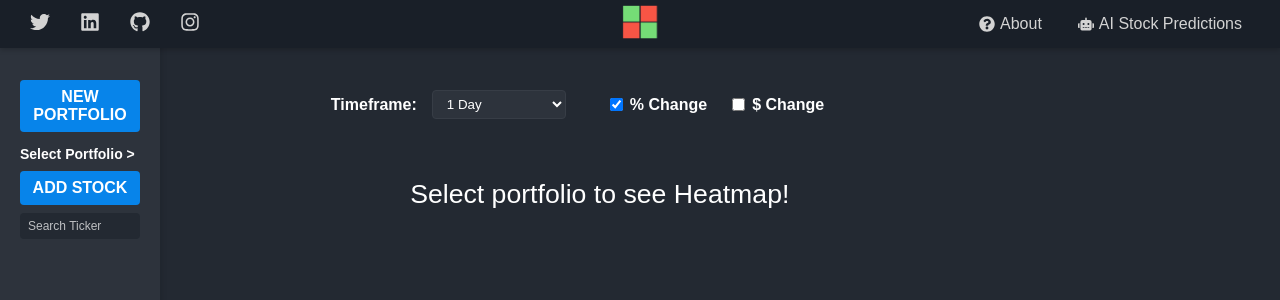
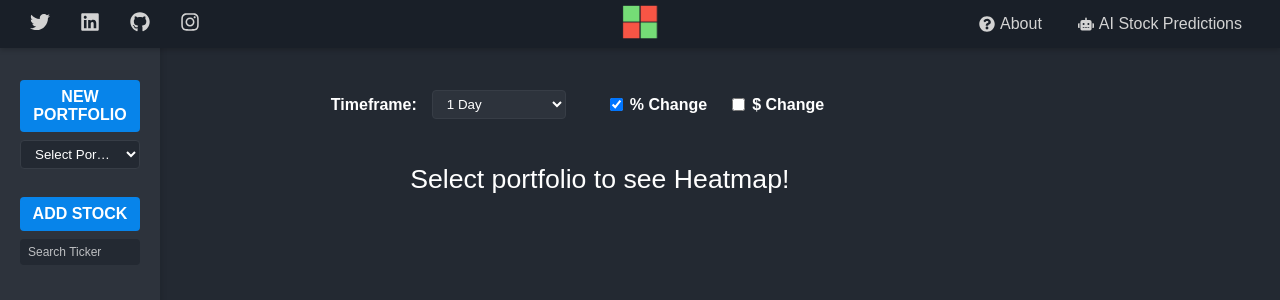
Before and after one commit to Marvel1738/PortfolioHeatmap, a React (Create React App) app in the folder frontend/: page /heatmap in a window 1280 px wide. Shown: the top 300 px of the page. Built offline with nearby package versions, Linux system fonts and the light colour scheme.

Commit message:
Style Changes

```diff
--- a/frontend/package.json
+++ b/frontend/package.json
@@ -19,6 +19,7 @@
     "react": "^19.1.0",
     "react-chartjs-2": "^5.3.0",
     "react-dom": "^19.1.0",
+    "react-icons": "^5.5.0",
     "react-router-dom": "^7.4.1",
     "react-scripts": "5.0.1",
     "web-vitals": "^2.1.4"
--- a/frontend/src/components/About.css
+++ b/frontend/src/components/About.css
@@ -2,6 +2,7 @@
 .about-container {
   max-width: 900px;
   margin: 0 auto;
+  padding: 40px 20px;
   background-color: var(--background-primary);
   color: var(--text-primary);
   min-height: calc(100vh - var(--header-height));
@@ -54,7 +55,9 @@
   line-height: 1.6;
   color: var(--text-primary);
   margin-bottom: 15px;
-  text-align: left;
+  text-align: justify;
+  letter-spacing: 1px;
+  padding: 0 20px;
 }
 
 .about-founder {
--- a/frontend/src/components/Heatmap.css
+++ b/frontend/src/components/Heatmap.css
@@ -29,25 +29,23 @@
   display: flex;
   justify-content: center; /* Center the controls */
   gap: 20px;
-  margin-bottom: 20px;
+  margin-bottom: 5px;
   width: 100%;
   max-width: 1200px;
 }
 
-.portfolio-selector,
 .timeframe-selector {
   display: flex;
   align-items: center;
   gap: 10px;
 }
 
-.portfolio-selector label,
+
 .timeframe-selector label {
   color: var(--text-primary);
   font-family: Arial, sans-serif;
 }
 
-.portfolio-selector select,
 .timeframe-selector select {
   padding: 5px 10px;
   border-radius: 4px;
--- a/frontend/src/components/Sidebar.css
+++ b/frontend/src/components/Sidebar.css
@@ -35,8 +35,8 @@
   display: flex;
   flex-direction: column; /* Stack toggle and list vertically */
   align-items: center; /* Center contents */
-  margin-bottom: 5 1px !important; /* Reduced to avoid excessive spacing */
   box-sizing: border-box;
+  margin-bottom: 20px; /* Space below the selector */
 }
 
 .portfolio-toggle {
@@ -47,11 +47,12 @@
   color: #ffffff;
   width: 100%; /* Ensure toggle spans container */
   text-align: left; /* Align text with holdings */
-  margin-bottom: -5px !important; /* Remove margin */
+  margin-bottom: -13px !important; /* Remove margin */
 }
 
 .portfolio-list {
-  width: 130px; /* Match holding-item width */
+  max-width: 140px; /* Match holding-item width */
+
   overflow-y: auto;
   border-radius: 4px;
   padding: 0px !important; /* Remove padding */
@@ -67,10 +68,12 @@
   align-items: center;
 
   border-bottom: 1px solid rgb(93, 106, 109); /* Match holdings border */
+  width: 140px; /* Match holding-item width */
 }
 
 .portfolio-item:last-child {
   border-bottom: none;
+  margin-bottom: -10px !important; /* Remove margin */
 }
 
 .portfolio-row {
@@ -81,13 +84,17 @@
 }
 
 .portfolio-name {
+  font-size: 14px; /* Slightly smaller for better fit */
+  align-items: left;
+  text-align: left;
+  max-width: 100;
   cursor: pointer;
   flex: 1;
   font-size: 13px; /* Slightly smaller to fit */
   color: var(--text-primary);
-  overflow: hidden;
   text-overflow: ellipsis; /* Handle long names */
   white-space: nowrap;
+  overflow: hidden;
 }
 
 .portfolio-actions {
@@ -112,7 +119,6 @@
 }
 
 .action-button:hover {
-  opacity: 0.7;
 }
 
 .rename-container {
@@ -128,7 +134,7 @@
   border: 1px solid var(--border-color);
   border-radius: 4px;
   font-size: 12px;
-  max-width: 70px;
+  width: 70px;
   background-color: var(--background-secondary);
   color: var(--text-primary);
 }
@@ -136,6 +142,7 @@
 .action-button.save,
 .action-button.cancel {
   background-color: #007bff;
+  width: 40px;
   color: #fff;
   border-radius: 4px;
   padding: 4px 8px;
@@ -151,7 +158,7 @@
   display: flex;
   flex-direction: column;
   gap: 0px;
-  margin-top: 10px !important;
+  margin-top: 0px !important;
 }
 
 .holding-item {
@@ -160,8 +167,9 @@
   display: flex;
   justify-content: space-between;
   align-items: center;
-  padding: 8px 0px !important;
+  padding: 2px 0 !important;
   border: none;
+  border-radius: 0%;
   border-bottom: 1px solid rgb(93, 106, 109);
 }
 
@@ -409,6 +417,36 @@
   cursor: pointer;
 }
 
-.submit-button.random:hover {
-  background-color: #005ce6;
+.portfolio-actions {
+  display: flex;
+  gap: 1px; /* Space between buttons */
 }
+
+.action-button {
+  background: none;
+  border: none;
+  cursor: pointer;
+  padding: 4px;
+  display: flex;
+  align-items: center;
+  justify-content: center;
+  transition: color 0.2s, transform 0.2s;
+}
+
+.portfolio-dropdown {
+  padding: 5px 10px;
+  width: 100%;
+  border-radius: 4px;
+  border: 1px solid var(--border-color);
+  background-color: var(--background-primary);
+  color: var(--text-primary);
+  cursor: pointer;
+  text-overflow: ellipsis;
+  white-space: nowrap;
+  overflow: hidden;
+}
+
+.portfolio-dropdown:focus {
+  outline: none;
+  background-color: var(--background-hover);
+}
--- a/frontend/src/components/Sidebar.js
+++ b/frontend/src/components/Sidebar.js
@@ -2,6 +2,8 @@ import React, { useState, useEffect } from 'react';
 import './Sidebar.css';
 import axios from 'axios';
 import debounce from 'lodash.debounce';
+// Import icons from react-icons
+import { FaPencilAlt, FaTrash, FaStar } from 'react-icons/fa';
 
 function Sidebar({ portfolios, selectedPortfolioId, onPortfolioSelect, holdings }) {
   const [editingHolding, setEditingHolding] = useState(null);
@@ -61,7 +63,7 @@ function Sidebar({ portfolios, selectedPortfolioId, onPortfolioSelect, holdings
   }, 300);
 
   useEffect(() => {
-    if (ticker.length >= 2) {
+    if (ticker.length >= 1) {
       fetchStockSuggestions(ticker);
     } else {
       setStockSuggestions([]);
@@ -410,89 +412,20 @@ function Sidebar({ portfolios, selectedPortfolioId, onPortfolioSelect, holdings
   </button>
 
   <div className="portfolio-selector">
-        <div
-          className="portfolio-toggle"
-          onClick={togglePortfolioList}
-          style={{ cursor: 'pointer', fontWeight: 'bold', marginBottom: '10px' }}
+    <select
+      className="portfolio-dropdown"
+      value={selectedPortfolioId || ''}
+      onChange={(e) => onPortfolioSelect(e.target.value)}
     >
-          Select Portfolio {isPortfolioListOpen ? '∨' : '>'}
-        </div>
-        {isPortfolioListOpen && (
-          <div className="portfolio-list">
+      <option value="" disabled>
+        Select Portfolio
+      </option>
       {localPortfolios.map((portfolio) => (
-              <div key={portfolio.id} className="portfolio-item">
-                {renamePortfolioId === portfolio.id ? (
-                  <div className="rename-container">
-                    <input
-                      type="text"
-                      value={renameValue}
-                      onChange={(e) => setRenameValue(e.target.value)}
-                      className="rename-input"
-                      placeholder="Name"
-                    />
-                    <button
-                      onClick={() => handleRenamePortfolio(portfolio.id, renameValue)}
-                      className="action-button save"
-                    >
-                      Save
-                    </button>
-                    <button
-                      onClick={() => setRenamePortfolioId(null)}
-                      className="action-button cancel"
-                    >
-                      Cancel
-                    </button>
-                  </div>
-                ) : (
-                  <div className="portfolio-row">
-                    <span
-                      onClick={() => onPortfolioSelect(portfolio.id)}
-                      className="portfolio-name"
-                      style={{
-                        fontWeight: selectedPortfolioId === portfolio.id ? 'bold' : 'normal',
-                      }}
-                    >
-                      {selectedPortfolioId === portfolio.id && '✔ '}
+        <option key={portfolio.id} value={portfolio.id}>
           {portfolio.name}
-                    </span>
-                    <div className="portfolio-actions">
-                      <button
-                        onClick={() => {
-                          setRenamePortfolioId(portfolio.id);
-                          setRenameValue(portfolio.name);
-                        }}
-                        className="action-button"
-                        title="Rename"
-                      >
-                        ✏️
-                      </button>
-                      <button
-                        onClick={() => handleToggleFavorite(portfolio.id, portfolio.isFavorite)}
-                        className="action-button"
-                        title={portfolio.isFavorite ? 'Unfavorite' : 'Favorite'}
-                      >
-                        <span
-                          style={{
-                            color: portfolio.isFavorite ? '#FFD700' : '#ccc',
-                          }}
-                        >
-                          ★
-                        </span>
-                      </button>
-                      <button
-                        onClick={() => handleDeletePortfolio(portfolio.id)}
-                        className="action-button"
-                        title="Delete"
-                      >
-                        🗑️
-                      </button>
-                    </div>
-                  </div>
-                )}
-              </div>
+        </option>
       ))}
-          </div>
-        )}
+    </select>
   </div>
 
       <button className="add-button" onClick={() => setShowAddModal(true)}>
```
Also changed, not shown: 1 other file (tests, documents, lock files or other folders). Lines whose indentation alone changed are shown as unchanged.
